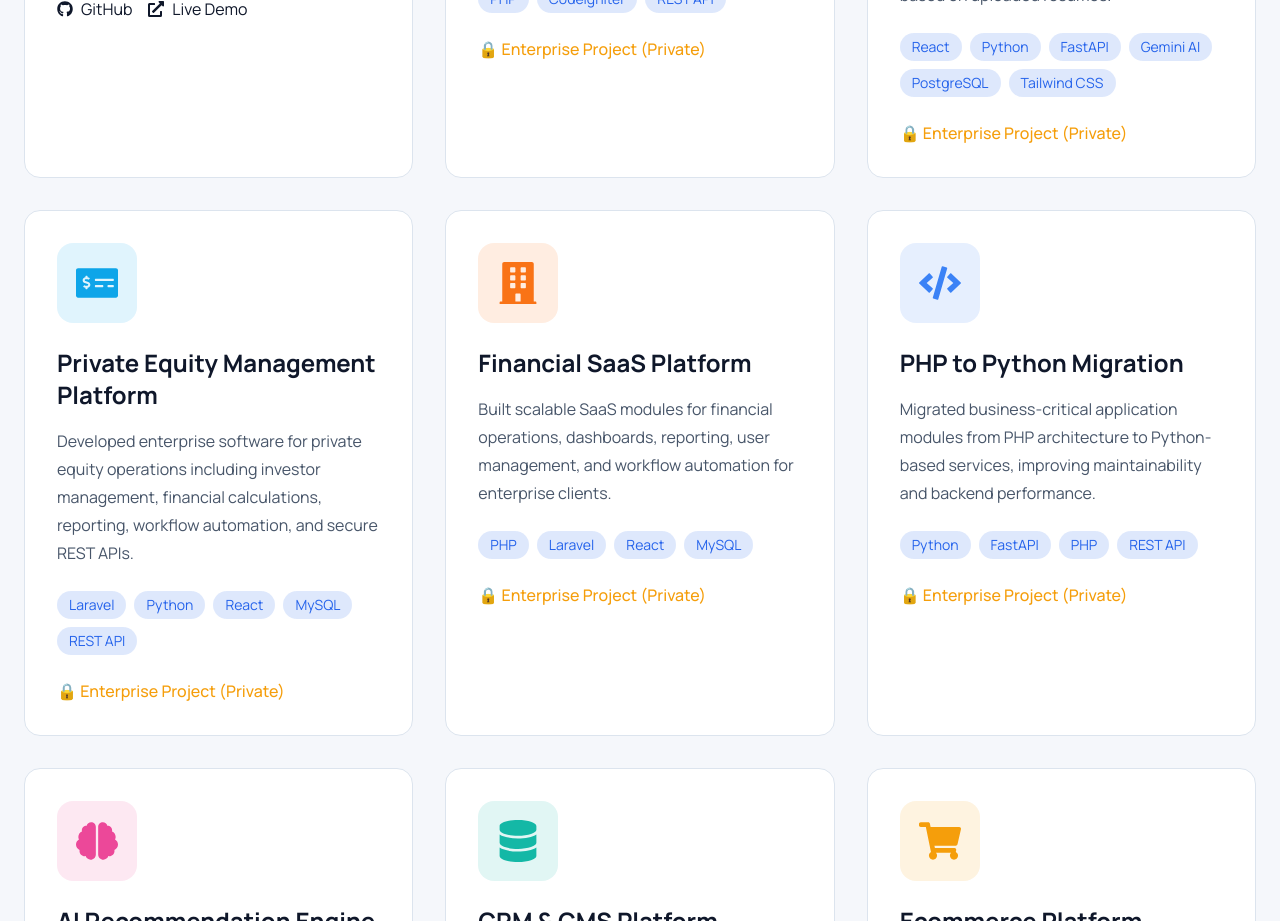
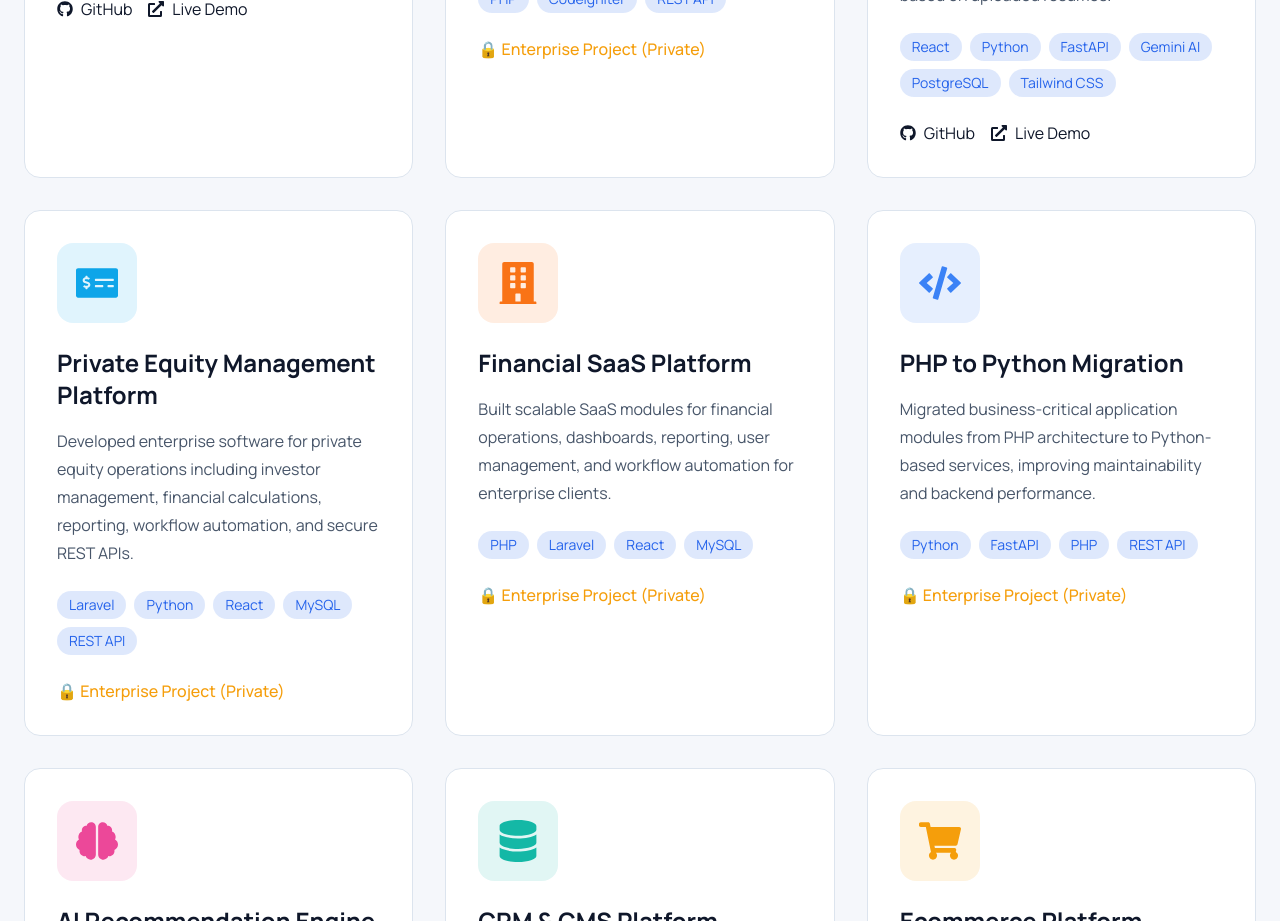
Before and after one commit to Dinez33/dinesh-kumar-portfolio, a React (Vite) app: page / in a window 1280 px wide. Shown: the part 4840-5761 px from the top of the page. Built offline with nearby package versions, Linux system fonts and the light colour scheme.

Commit message:
Resume Assessment project links added

```diff
--- a/src/data/projects.js
+++ b/src/data/projects.js
@@ -72,7 +72,7 @@ export const projects = [
     category: "Personal Project",
     year: "2026",
     status: "In Progress",
-    private: true,
+    private: false,
 
     icon: FaUserTie,
     color: "#6366F1",
@@ -89,8 +89,8 @@ export const projects = [
       "Tailwind CSS"
     ],
 
-    github: null,
-    demo: null,
+    github: "https://github.com/Dinez33/Resume-Assessment",
+    demo: "https://ai-resume-assessment.vercel.app/",
   },
 
   {
```
